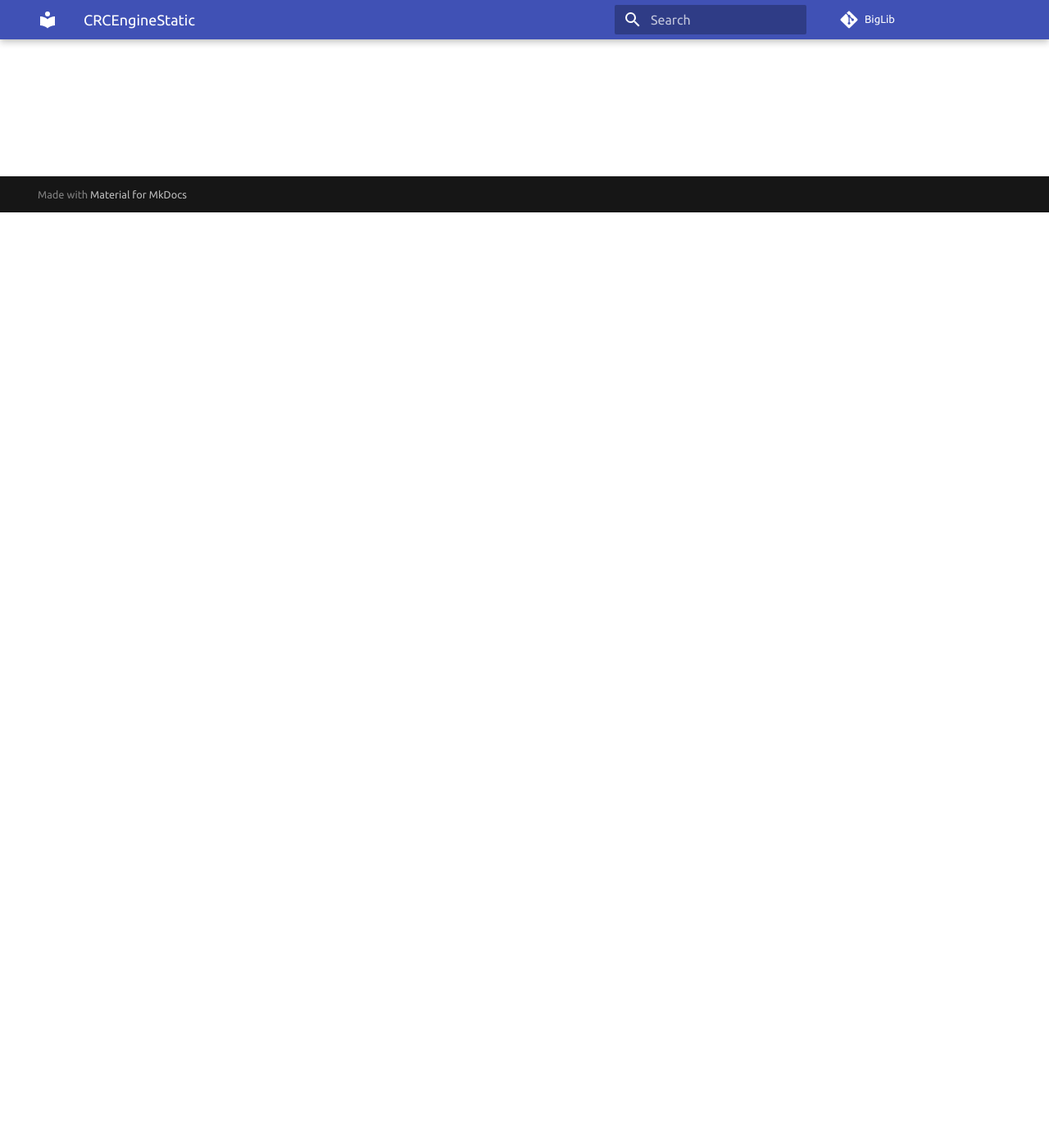
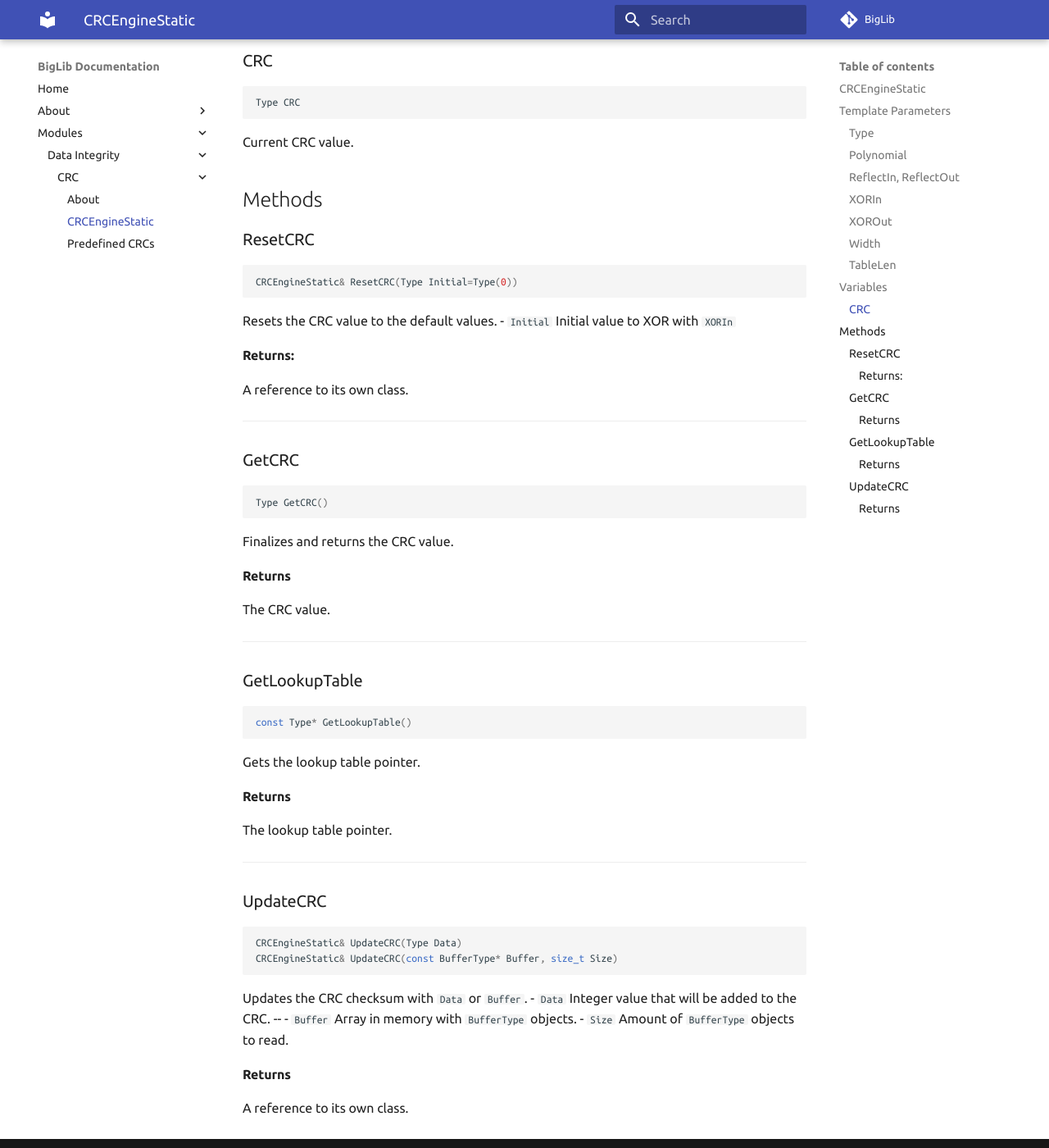
Before and after one commit to rafa-br34/BigLib, an MkDocs documentation site: the page built from Documentation/docs/Modules/DataIntegrity/CRC/CRCEngineStatic.md, in a window 1280 px wide and 1400 px high, scrolled down 1141 px. Shown: the whole window at 82% size. Built offline with MkDocs 1.6.1 and Material for MkDocs 9.7.7, drawn with Linux system fonts in a browser that asks for light colours; comment, search, counter and statistics services are not loaded; some of the changed text lies outside the part shown.

Commit message:
Finalize CRC documentation.

````diff
--- a/Documentation/docs/Modules/DataIntegrity/CRC/CRCEngineStatic.md
+++ b/Documentation/docs/Modules/DataIntegrity/CRC/CRCEngineStatic.md
@@ -3,7 +3,8 @@
 CRCEngineStatic is a class that's able to define any CRC in compile time as long as the parameters are defined.
 
 
-### Template Parameters
+## Template Parameters
+
 `typename Type, Type Polynomial, bool ReflectIn=false, bool ReflectOut=false, Type XORIn=0, Type XOROut=0, size_t Width=SIZEOF_BITS(Type), size_t TableLen=256`
 
 ####  Type
@@ -25,3 +26,61 @@ Please note that the Initial CRC value is also affected by the `ReflectIn`.
 
 #### Width
 `Width` defines the size of the CRC.
+
+#### TableLen
+`TableLen` defines the size of the table, this parameter should always be 256.
+
+## Variables
+
+### CRC
+```c++
+Type CRC
+```
+Current CRC value.
+
+
+## Methods
+
+### ResetCRC
+```c++
+CRCEngineStatic& ResetCRC(Type Initial=Type(0))
+```
+Resets the CRC value to the default values.
+ - `Initial` Initial value to XOR with `XORIn`
+#### Returns:
+A reference to its own class.
+
+---
+
+### GetCRC
+```c++
+Type GetCRC()
+```
+Finalizes and returns the CRC value.
+#### Returns
+The CRC value.
+
+---
+
+### GetLookupTable
+```c++
+const Type* GetLookupTable()
+```
+Gets the lookup table pointer.
+#### Returns
+The lookup table pointer.
+
+---
+
+### UpdateCRC
+```c++
+CRCEngineStatic& UpdateCRC(Type Data)
+CRCEngineStatic& UpdateCRC(const BufferType* Buffer, size_t Size)
+```
+Updates the CRC checksum with `Data` or `Buffer`.
+ - `Data` Integer value that will be added to the CRC.
+ --
+ - `Buffer` Array in memory with `BufferType` objects.
+ - `Size` Amount of `BufferType` objects to read.
+#### Returns
+A reference to its own class.
````
Also changed, not shown: 1 other file.
